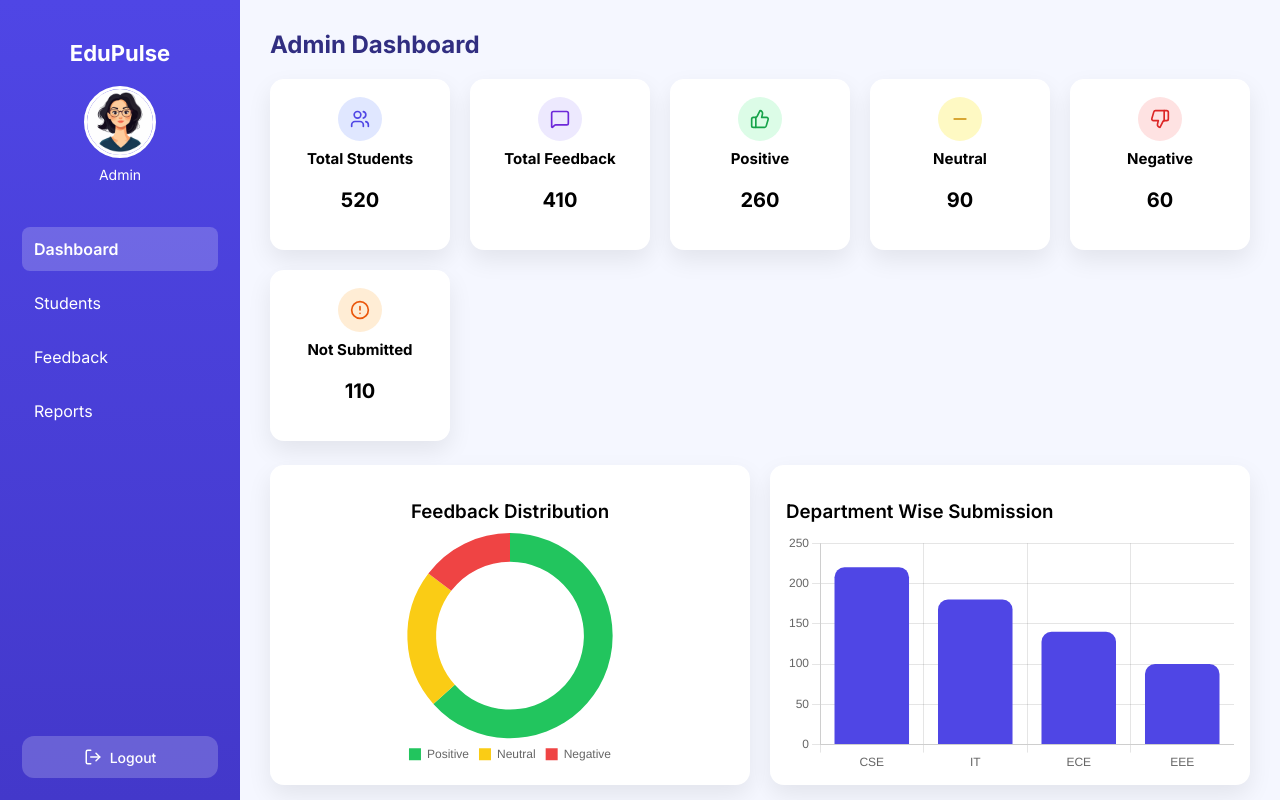
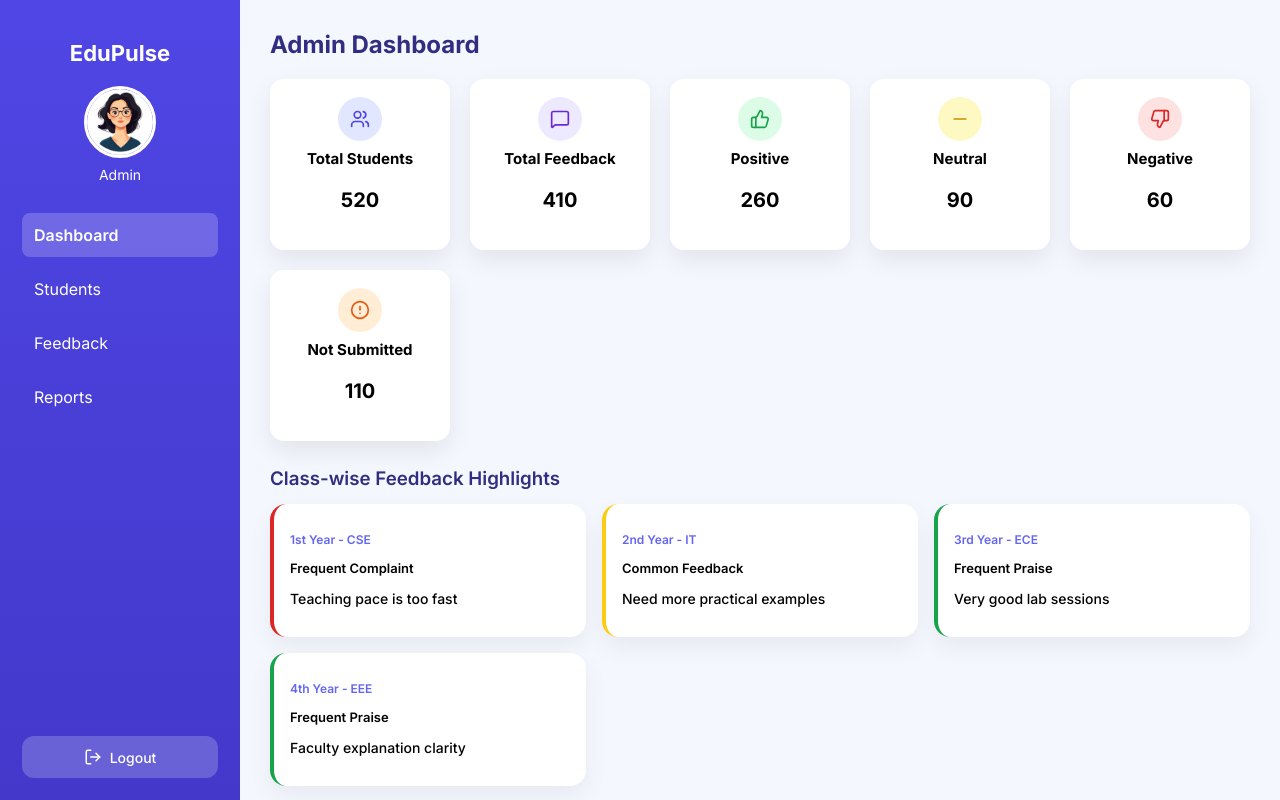
Before and after one commit to Varsha-2395/EduPulse, a React (Vite) app in the folder frontend/: page /admin-dashboard in a window 1280 px wide. Built offline with nearby package versions, Linux system fonts and the light colour scheme.

Commit message:
Edited some files

```diff
--- a/frontend/src/pages/AdminDashboard.jsx
+++ b/frontend/src/pages/AdminDashboard.jsx
@@ -7,51 +7,43 @@ import {
   Minus,
   AlertCircle,
 } from "lucide-react";
-import { Doughnut, Bar } from "react-chartjs-2";
-import {
-  Chart as ChartJS,
-  ArcElement,
-  Tooltip,
-  Legend,
-  CategoryScale,
-  LinearScale,
-  BarElement,
-} from "chart.js";
 
 import AdminLayout from "../components/AdminLayout";
 import "../styles/adminDashboard.css";
 
-ChartJS.register(
-  ArcElement,
-  Tooltip,
-  Legend,
-  CategoryScale,
-  LinearScale,
-  BarElement
-);
+const AdminDashboard = () => {
 
-const AdminDashboard = () => {
-  const feedbackData = {
-    labels: ["Positive", "Neutral", "Negative"],
-    datasets: [
-      {
-        data: [260, 90, 60],
-        backgroundColor: ["#22c55e", "#facc15", "#ef4444"],
-        borderWidth: 0,
-      },
-    ],
-  };
-
-  const departmentData = {
-    labels: ["CSE", "IT", "ECE", "EEE"],
-    datasets: [
-      {
-        data: [220, 180, 140, 100],
-        backgroundColor: "#4f46e5",
-        borderRadius: 10,
-      },
-    ],
-  };
+  /* ✅ Class-wise Highlights Data */
+  const highlightsData = [
+    {
+      id: 1,
+      class: "1st Year - CSE",
+      type: "negative",
+      title: "Frequent Complaint",
+      text: "Teaching pace is too fast",
+    },
+    {
+      id: 2,
+      class: "2nd Year - IT",
+      type: "neutral",
+      title: "Common Feedback",
+      text: "Need more practical examples",
+    },
+    {
+      id: 3,
+      class: "3rd Year - ECE",
+      type: "positive",
+      title: "Frequent Praise",
+      text: "Very good lab sessions",
+    },
+    {
+      id: 4,
+      class: "4th Year - EEE",
+      type: "positive",
+      title: "Frequent Praise",
+      text: "Faculty explanation clarity",
+    },
+  ];
 
   return (
     <AdminLayout>
@@ -67,43 +59,21 @@ const AdminDashboard = () => {
         <Card icon={<AlertCircle />} title="Not Submitted" value="110" color="orange" />
       </div>
 
-      {/* Charts */}
-      <div className="charts-grid">
-        <div className="chart-box donut-box">
-          <h3>Feedback Distribution</h3>
+      {/* ✅ Highlights Section */}
+      <div className="highlights-section">
+        <h3>Class-wise Feedback Highlights</h3>
 
-          <div className="donut-wrapper">
-            <Doughnut
-              data={feedbackData}
-              options={{
-                responsive: true,
-                maintainAspectRatio: false,
-                cutout: "72%",
-                plugins: {
-                  legend: {
-                    position: "bottom",
-                    labels: { boxWidth: 12 },
-                  },
-                },
-              }}
-            />
-          </div>
-        </div>
-
-        <div className="chart-box">
-          <h3>Department Wise Submission</h3>
-
-          <Bar
-            data={departmentData}
-            options={{
-              responsive: true,
-              maintainAspectRatio: false,
-              plugins: { legend: { display: false } },
-              scales: {
-                y: { beginAtZero: true },
-              },
-            }}
-          />
+        <div className="highlight-grid">
+          {highlightsData.map((item) => (
+            <div
+              key={item.id}
+              className={`highlight-card ${item.type}`}
+            >
+              <p className="highlight-class">{item.class}</p>
+              <p className="highlight-title">{item.title}</p>
+              <p className="highlight-text">{item.text}</p>
+            </div>
+          ))}
         </div>
       </div>
     </AdminLayout>
--- a/frontend/src/styles/adminDashboard.css
+++ b/frontend/src/styles/adminDashboard.css
@@ -1,3 +1,5 @@
+/* ================= Layout ================= */
+
 .admin-container {
   display: flex;
   height: 100vh;
@@ -6,6 +8,7 @@
 }
 
 /* ================= Sidebar ================= */
+
 .sidebar {
   width: 240px;
   height: 100vh;
@@ -30,10 +33,10 @@
 }
 
 /* Admin profile */
+
 .admin-profile {
   text-align: center;
   margin: 20px 0 30px;
-  overflow: hidden;
 }
 
 .admin-avatar {
@@ -53,6 +56,7 @@
 }
 
 /* Menu */
+
 .menu {
   list-style: none;
   padding: 0;
@@ -63,6 +67,7 @@
   margin-bottom: 10px;
   border-radius: 8px;
   cursor: pointer;
+  transition: 0.2s ease;
 }
 
 .menu li.active,
@@ -70,7 +75,8 @@
   background: rgba(255, 255, 255, 0.2);
 }
 
-/* ================= Logout (FIXED) ================= */
+/* ================= Logout ================= */
+
 .logout-btn {
   display: flex;
   align-items: center;
@@ -87,6 +93,11 @@
   font-weight: 500;
 
   cursor: pointer;
+  transition: 0.2s ease;
+}
+
+.logout-btn:hover {
+  background: rgba(255, 255, 255, 0.3);
 }
 
 .logout-btn svg {
@@ -94,6 +105,7 @@
 }
 
 /* ================= Main ================= */
+
 .main-content {
   flex: 1;
   height: 100vh;
@@ -101,24 +113,14 @@
   padding: 30px;
 }
 
-
 .page-title {
   font-size: 24px;
   margin-bottom: 20px;
   color: #312e81;
 }
 
-/* Toggle */
-.menu-toggle {
-  display: none;
-  background: none;
-  border: none;
-  color: #4f46e5;
-  cursor: pointer;
-  margin-bottom: 10px;
-}
+/* ================= Cards ================= */
 
-/* ================= Cards ================= */
 .card-grid {
   display: grid;
   grid-template-columns: repeat(auto-fit, minmax(180px, 1fr));
@@ -132,6 +134,11 @@
   border-radius: 14px;
   text-align: center;
   box-shadow: 0 10px 25px rgba(0, 0, 0, 0.08);
+  transition: 0.2s ease;
+}
+
+.card:hover {
+  transform: translateY(-2px);
 }
 
 .card h3 {
@@ -144,7 +151,8 @@
   font-weight: 700;
 }
 
-/* Card icons + colours */
+/* Card icons */
+
 .card-icon {
   width: 44px;
   height: 44px;
@@ -167,71 +175,75 @@
 .card-icon.red { background: #fee2e2; color: #dc2626; }
 .card-icon.orange { background: #ffedd5; color: #ea580c; }
 
-/* ================= Charts ================= */
-.charts-grid {
-  margin-top: 24px;
-  display: grid;
-  grid-template-columns: repeat(auto-fit, minmax(320px, 1fr));
-  gap: 20px;
+/* ================= Highlights ================= */
+
+.highlights-section {
+  margin-top: 26px;
 }
 
-/* Chart box (general) */
-.chart-box {
-  background: white;
-  padding: 16px;
-  border-radius: 14px;
-  box-shadow: 0 10px 25px rgba(0, 0, 0, 0.08);
-  height: 320px;
-
-  display: flex;
-  flex-direction: column;
+.highlights-section h3 {
+  margin-bottom: 14px;
+  color: #312e81;
+  font-weight: 600;
 }
 
-.chart-box h3 {
-  font-weight: 600;
-  margin-bottom: 10px;
+.highlight-grid {
+  display: grid;
+  grid-template-columns: repeat(auto-fit, minmax(240px, 1fr));
+  gap: 16px;
 }
 
-/* ===== Donut FIX ===== */
-.chart-box.donut-box {
-  align-items: center;
+.highlight-card {
+  background: white;
+  border-radius: 16px;
+  padding: 16px;
+  box-shadow: 0 10px 25px rgba(0, 0, 0, 0.06);
+  transition: 0.2s ease;
 }
 
-.donut-wrapper {
-  flex: 1;
-  width: 100%;
-  max-width: 280px;
-  margin: auto;
+.highlight-card:hover {
+  transform: translateY(-2px);
 }
 
-.chart-box canvas {
-  max-height: 240px !important;
+.highlight-class {
+  font-size: 12px;
+  font-weight: 600;
+  color: #6366f1;
+  margin-bottom: 6px;
+}
+
+.highlight-title {
+  font-size: 13px;
+  font-weight: 600;
+  margin-bottom: 4px;
+}
+
+.highlight-text {
+  font-size: 14px;
+  font-weight: 500;
+}
+
+.highlight-card.negative {
+  border-left: 4px solid #dc2626;
+}
+
+.highlight-card.positive {
+  border-left: 4px solid #16a34a;
+}
+
+.highlight-card.neutral {
+  border-left: 4px solid #facc15;
 }
 
 /* ================= Mobile ================= */
+
 @media (max-width: 768px) {
-
-  .menu-toggle {
-    display: block;
-  }
-
-  .sidebar {
-    position: fixed;
-    top: 0;
-    bottom: 0;
-    left: -260px;
-
-    width: 260px;
-    height: auto;
-
-    transition: left 0.3s ease;
-  }
-
-  .sidebar.show {
-    left: 0;
-  }
 
   .main-content {
     padding: 20px;
   }
+
+  .card-grid {
+    grid-template-columns: repeat(auto-fit, minmax(140px, 1fr));
+  }
 }
```
